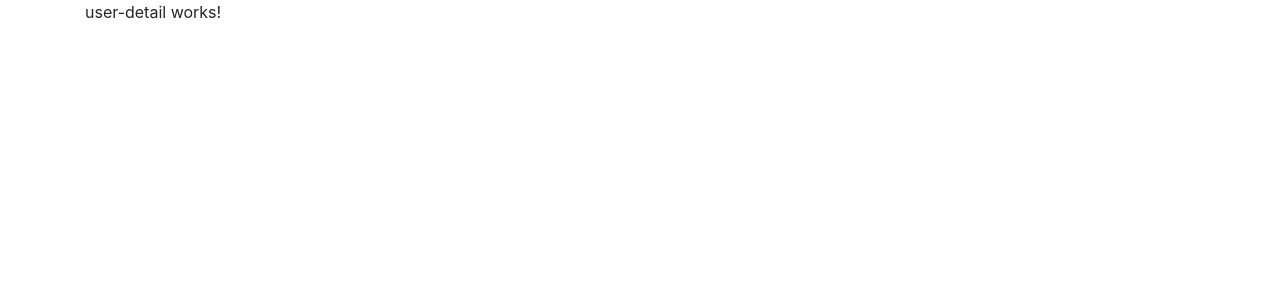
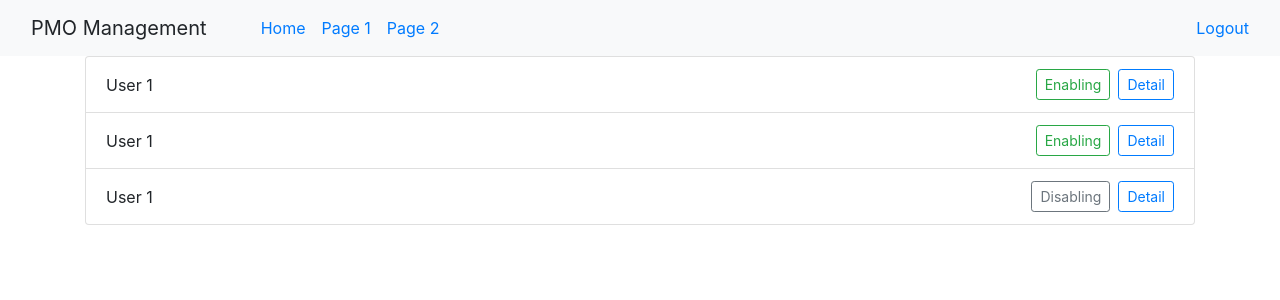
Before and after one commit to karthik1580/userManagePOC, an Angular app: page /userdetail in a window 1280 px wide. Shown: the top 300 px of the page. Built offline with nearby package versions, Linux system fonts and the light colour scheme.

Commit message:
added detail component and sign in component added

```diff
--- a/src/app/app.component.html
+++ b/src/app/app.component.html
@@ -1,5 +1,5 @@
+<app-header></app-header>
 <div class="container">
-
   <!-- <app-users></app-users> -->
   <router-outlet></router-outlet>
 
--- a/src/app/app.module.ts
+++ b/src/app/app.module.ts
@@ -12,6 +12,7 @@ import { ErrorMsgComponent } from './reUsableComponent/error-msg/error-msg.compo
 import { ErrorMsgWrapperComponent } from './reUsableComponent/error-msg-wrapper/error-msg-wrapper.component';
 import { TosterComponent } from './reUsableComponent/toster/toster.component';
 import { UserDetailComponent } from './user-detail/user-detail.component';
+import { HeaderComponent } from './common/header/header.component';
 
 
 @NgModule({
@@ -23,7 +24,8 @@ import { UserDetailComponent } from './user-detail/user-detail.component';
     ErrorMsgComponent,
     ErrorMsgWrapperComponent,
     TosterComponent,
-    UserDetailComponent
+    UserDetailComponent,
+    HeaderComponent
   ],
   imports: [
     BrowserModule,
--- /dev/null
+++ b/src/app/common/header/header.component.html
@@ -0,0 +1,16 @@
+<nav class="navbar navbar-expand-sm bg-light">
+  <div class="container-fluid">
+    <div class="navbar-header" >
+      <div class="navbar-brand">PMO Management</div>
+    </div>
+    <ul class="navbar-nav" style="width:75%">
+      <li><a class="nav-link">Home</a></li>
+      <li><a class="nav-link">Page 1</a></li>
+      <li><a class="nav-link">Page 2</a></li>
+    </ul>
+    <ul class="nav navbar-nav navbar-right">
+      <li><a routerLink="/signin">Logout</a></li>
+      <!-- <li><a href="#">Login</a></li> -->
+    </ul>
+  </div>
+</nav>
--- /dev/null
+++ b/src/app/common/header/header.component.ts
@@ -0,0 +1,15 @@
+import { Component, OnInit } from '@angular/core';
+
+@Component({
+  selector: 'app-header',
+  templateUrl: './header.component.html',
+  styleUrls: ['./header.component.scss']
+})
+export class HeaderComponent implements OnInit {
+
+  constructor() { }
+
+  ngOnInit() {
+  }
+
+}
--- a/src/app/user-detail/user-detail.component.html
+++ b/src/app/user-detail/user-detail.component.html
@@ -1 +1,26 @@
-<p>user-detail works!</p>
+
+<ul class="list-group">
+
+  <li class="list-group-item d-flex justify-content-between align-items-center">
+    User 1
+    <div>
+      <button class="btn btn-outline-success btn-sm">Enabling</button>
+      <button class="btn btn btn-outline-primary btn-sm">Detail</button>
+    </div>
+  </li>
+  <li class="list-group-item d-flex justify-content-between align-items-center">
+    User 1
+    <div>
+      <button class="btn btn-outline-success btn-sm">Enabling</button>
+      <button class="btn btn btn-outline-primary btn-sm">Detail</button>
+    </div>
+  </li>
+  <li class="list-group-item d-flex justify-content-between align-items-center">
+    User 1
+    <div>
+      <!-- <button class="btn btn-success">Enabling</button> -->
+      <button class="btn btn btn-outline-secondary btn-sm">Disabling</button>
+      <button class="btn btn btn-outline-primary btn-sm">Detail</button>
+    </div>
+  </li>
+</ul>
--- a/src/app/user-detail/user-detail.component.scss
+++ b/src/app/user-detail/user-detail.component.scss
@@ -0,0 +1,5 @@
+.list-group-item{
+  button{
+    margin-left: .5rem;
+  }
+}
--- a/src/app/users/sing-in/sing-in.component.html
+++ b/src/app/users/sing-in/sing-in.component.html
@@ -1,12 +1,12 @@
 <div class="text-center mt-5">
 <form class="border border-light p-5 col-md-5 offset-md-4"
-  #signInUserForm="ngForm" (ngSubmit)="onSigninSubmit(signInUserForm)">
+  #signInUserForm="ngForm" (ngSubmit)="onSubmit(signInUserForm)">
 
         <p class="h4 mb-4">Sign in</p>
 
         <div [ngClass]="{'has-error': email.errors && (email.touched || email.dirty)}">
             <input type="email" id="input-email" class="form-control mb-4"
-            required placeholder="E-mail" #email="ngModel" ngModel name="email" [(ngModel)]="model.email" autocomplete="off"
+            required placeholder="E-mail" #email="ngModel" ngModel name="email" [(ngModel)]="autnMemberLogin.email" autocomplete="off"
               [pattern]="emailPattern" />
 
             <app-error-msg *ngIf="email.errors && email.touched" [formErrorMsg]="'Email is required'"></app-error-msg>
@@ -16,7 +16,7 @@
         <div [ngClass]="{'has-error': password.errors && (password.touched || password.dirty)}">
             <input type="password" id="inputPassword" class="form-control mb-4"
             required placeholder="Password" #password="ngModel" minlength="4"
-            ngModel name="password" [(ngModel)]="model.password" autocomplete="off"/>
+            ngModel name="password" [(ngModel)]="autnMemberLogin.password" autocomplete="off"/>
 
             <app-error-msg *ngIf="password.errors && password.touched && !password.errors.minlength" [formErrorMsg]="'Password is required'"></app-error-msg>
             <app-error-msg *ngIf="password.errors && password.errors.minlength" [formErrorMsg]="'Password should be more then 4 chanractors'"></app-error-msg>
--- a/src/app/users/sing-in/sing-in.component.ts
+++ b/src/app/users/sing-in/sing-in.component.ts
@@ -1,5 +1,5 @@
 import { Component, OnInit } from '@angular/core';
-import { Validators } from '@angular/forms';
+import { Validators, NgForm } from '@angular/forms';
 
 @Component({
   selector: 'app-sing-in',
@@ -8,16 +8,18 @@ import { Validators } from '@angular/forms';
 })
 export class SingInComponent implements OnInit {
 
-  model = {
-    email: '',
-    password: ''
-  }
-
+  // model = {
+  //   email: '',
+  //   password: ''
+  // }
+  autnMemberLogin = {}
   emailPattern: any = "^[a-z0-9._%+-]+@[a-z0-9.-]+\.[a-z]{2,4}$";
 
   constructor() { }
 
   ngOnInit() {
   }
-
+  onSubmit(form: NgForm){
+    console.log('Form', form.value)
+  }
 }
```
Also changed, not shown: src/app/common/header/header.component.scss (added), 1 other file (tests, documents, lock files or other folders).
